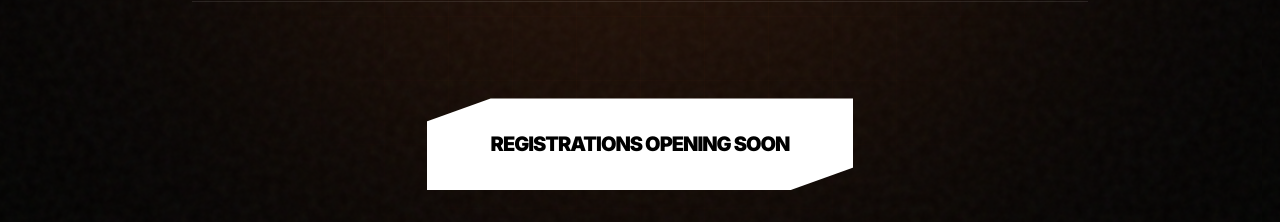
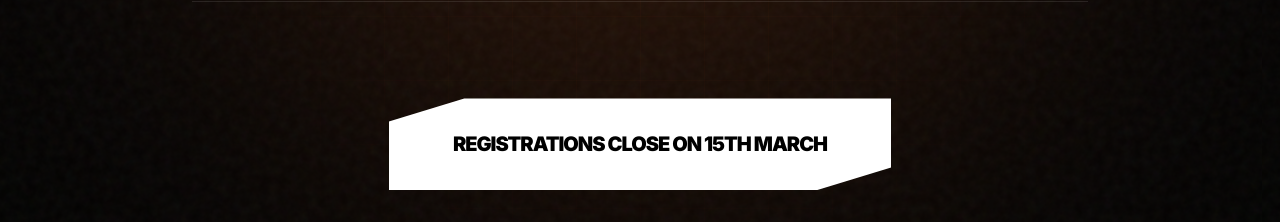
Before and after one commit to EngineerAditya/CEAM-Challenge, a Next.js app: page / in a window 1280 px wide. Shown: the part 880-1102 px from the top of the page. Built offline with nearby package versions, Linux system fonts and the light colour scheme; no server answers.

Commit message:
change to hero button

```diff
--- a/src/components/ui/Hero.tsx
+++ b/src/components/ui/Hero.tsx
@@ -153,7 +153,7 @@ export default function Hero() {
             style={{ clipPath: 'polygon(15% 0, 100% 0, 100% 75%, 85% 100%, 0 100%, 0 25%)' }}
           >
             <div className="absolute inset-0 bg-[rgb(235,107,38)] translate-x-[-100%] group-hover:translate-x-0 transition-transform duration-500 ease-in-out" />
-            <span className="relative z-10 group-hover:text-white transition-colors uppercase">Registrations Opening Soon</span>
+            <span className="relative z-10 group-hover:text-white transition-colors uppercase">Registrations Close on 15th March</span>
           </button>
         </motion.div>
 
```
